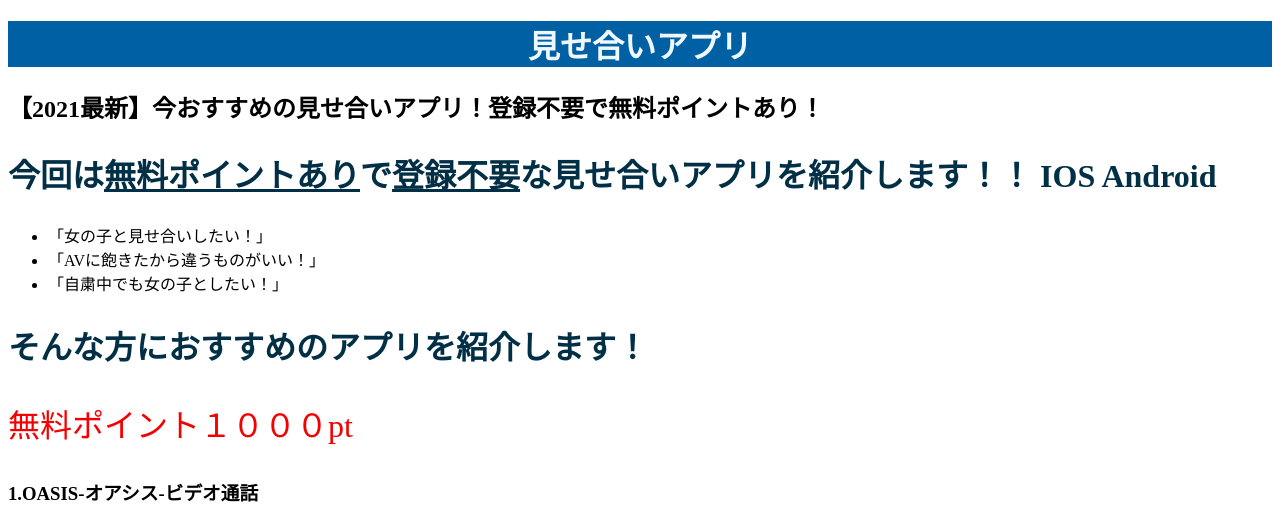
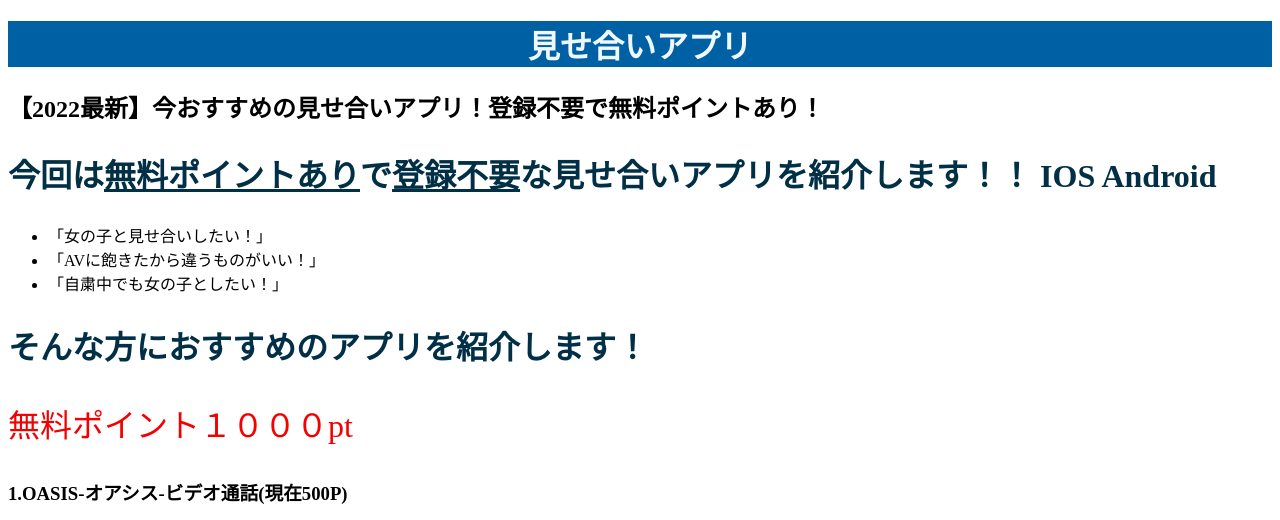
Before and after one commit to syuunt/eroticapp, a plain HTML site: page index.html in a window 1280 px wide. Shown: the top 520 px of the page. Drawn offline with Linux system fonts and the light colour scheme.

Commit message:
Update index.html

```diff
--- a/index.html
+++ b/index.html
@@ -20,7 +20,7 @@
 
 
    <section>
-     <h1>【2021最新】今おすすめの見せ合いアプリ！登録不要で無料ポイントあり！</h1>
+     <h1>【2022最新】今おすすめの見せ合いアプリ！登録不要で無料ポイントあり！</h1>
      <h2>今回は<u>無料ポイントあり</u>で<u>登録不要</u>な見せ合いアプリを紹介します！！ IOS Android </h2>
      <ul>
        <li>「女の子と見せ合いしたい！」</li>
@@ -33,7 +33,7 @@
      <section class="works">
 
      <div class="one">
-      <h1>1.OASIS-オアシス-ビデオ通話</h1><img src="img/oasis.png"width="35" height="35">
+      <h1>1.OASIS-オアシス-ビデオ通話(現在500P)</h1><img src="img/oasis.png"width="35" height="35">
       <a href="https://apple.co/3dociz0"><img src="img/black.svg"></a>
      </div>
 
```
